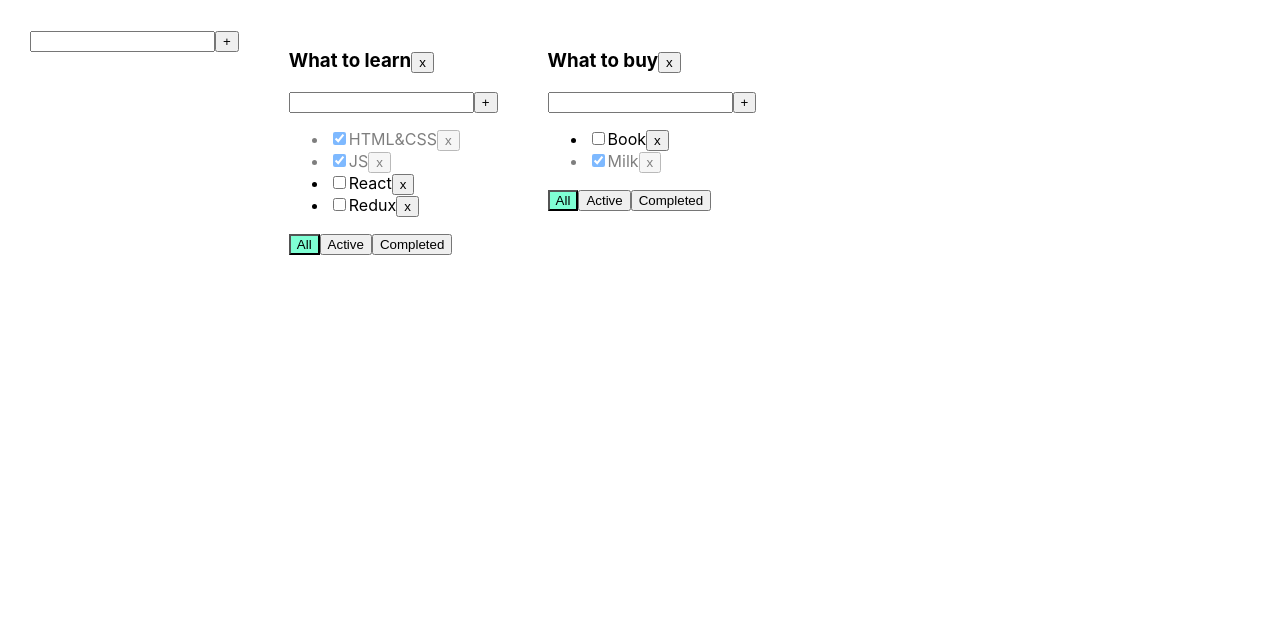
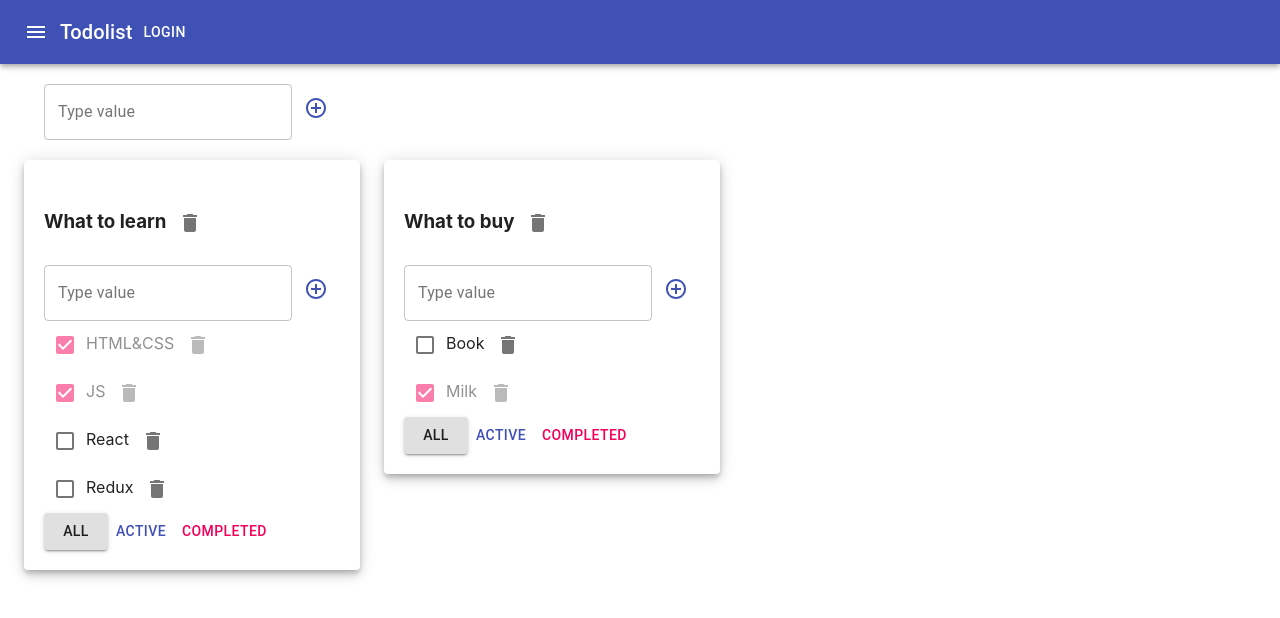
Before and after one commit to Vitali595/TodolistWithDimych, a React (Create React App) app: page / in a window 1280 px wide. Shown: the top 618 px of the page. Built offline with nearby package versions, Linux system fonts and the light colour scheme.

Commit message:
7 lesson

```diff
--- a/package.json
+++ b/package.json
@@ -3,6 +3,8 @@
   "version": "0.1.0",
   "private": true,
   "dependencies": {
+    "@material-ui/core": "^4.11.3",
+    "@material-ui/icons": "^4.11.2",
     "@testing-library/jest-dom": "^4.2.4",
     "@testing-library/react": "^9.3.2",
     "@testing-library/user-event": "^7.1.2",
--- a/src/AddItemForm.tsx
+++ b/src/AddItemForm.tsx
@@ -1,4 +1,6 @@
 import React, {ChangeEvent, KeyboardEvent, useState} from "react";
+import {Button, IconButton, TextField} from "@material-ui/core";
+import {ControlPoint} from "@material-ui/icons";
 
 type AddItemFormPropsType = {
     addItem: (title: string) => void
@@ -27,12 +29,17 @@ export function AddItemForm(props: AddItemFormPropsType) {
     }
     return (
         <div>
-            <input value={newTaskTitle} onChange={onNewTitleChangeHandler}
-                   onKeyPress={onKeyPressHandler}
-                   className={error ? "error" : ""}
+            <TextField value={newTaskTitle}
+                       variant={"outlined"}
+                       label={"Type value"}
+                       onChange={onNewTitleChangeHandler}
+                       onKeyPress={onKeyPressHandler}
+                       error={!!error}
+                       helperText={error}
             />
-            <button onClick={addItem}>+</button>
-            {error && <div className={"error-message"}>{error}</div>}
+            <IconButton onClick={addItem} color={"primary"}>
+                <ControlPoint/>
+            </IconButton>
         </div>
     )
 }
--- a/src/App.css
+++ b/src/App.css
@@ -1,23 +1,3 @@
-.App {
-  padding: 30px;
-  display: flex;
-}
-
-.App > div {
-  margin-right: 50px;
-}
-
-.error {
-  border: red 1px solid;
-}
-
-.error-message {
-  color: red;
-}
-
-.active-filter {
-  background-color: aquamarine;
-}
 
 .is-done {
   opacity: 0.5;
--- a/src/App.tsx
+++ b/src/App.tsx
@@ -3,6 +3,8 @@ import './App.css';
 import {TaskType, Todolist} from "./Todolist";
 import {v1} from "uuid";
 import {AddItemForm} from "./AddItemForm";
+import {AppBar, Button, Container, Grid, IconButton, Paper, Toolbar, Typography} from "@material-ui/core";
+import {Menu} from "@material-ui/icons";
 
 export type FilterValuesType = "all" | "completed" | "active";
 type TodolistType = {
@@ -106,7 +108,22 @@ function App() {
 
     return (
         <div className="App">
+            <AppBar position={"static"}>
+                <Toolbar>
+                    <IconButton edge={"start"} color={"inherit"} aria-label={"menu"}>
+                        <Menu/>
+                    </IconButton>
+                    <Typography variant={"h6"}>
+                        Todolist
+                    </Typography>
+                    <Button color={"inherit"}>Login</Button>
+                </Toolbar>
+            </AppBar>
+            <Container fixed>
+                <Grid container  style={{padding: "20px"}}>
                     <AddItemForm addItem={addTodolist}/>
+                </Grid>
+                <Grid container spacing={3}>
                     {
                         todolists.map(tl => {
                             let tasksForTodolist = tasksObj[tl.id];
@@ -118,7 +135,9 @@ function App() {
                                 tasksForTodolist = tasksForTodolist.filter(t => t.isDone === false);
                             }
 
-                    return <Todolist
+                            return <Grid item>
+                                <Paper elevation={6} style={{padding: "20px"}}>
+                                    <Todolist
                                         key={tl.id}
                                         id={tl.id}
                                         title={tl.title}
@@ -132,8 +151,14 @@ function App() {
                                         filter={tl.filter}
                                         changeTaskTitle={changeTaskTitle}
                                     />
+                                </Paper>
+                            </Grid>
                         })
                     }
+                </Grid>
+
+            </Container>
+
         </div>
     );
 }
--- a/src/EditableSpan.tsx
+++ b/src/EditableSpan.tsx
@@ -1,4 +1,5 @@
 import React, {ChangeEvent, useState} from "react";
+import {TextField} from "@material-ui/core";
 
 type EditableSpanPropsType = {
     title: string
@@ -21,7 +22,7 @@ export function EditableSpan(props: EditableSpanPropsType) {
     const onChangeTitleHandler = (e: ChangeEvent<HTMLInputElement>) => setTitle(e.currentTarget.value)
 
     return editMode
-        ? <input
+        ? <TextField
             value={title}
             onBlur={activateViewMode}
             onChange={onChangeTitleHandler}
--- a/src/Todolist.tsx
+++ b/src/Todolist.tsx
@@ -2,6 +2,8 @@ import React, {ChangeEvent} from "react";
 import {FilterValuesType} from "./App";
 import {AddItemForm} from "./AddItemForm";
 import {EditableSpan} from "./EditableSpan";
+import {Button, Checkbox, IconButton} from "@material-ui/core";
+import {Delete} from "@material-ui/icons";
 
 export type TaskType = {
     id: string
@@ -43,10 +45,12 @@ export function Todolist(props: PropsType) {
     return (
         <div>
             <h3> <EditableSpan title={props.title} onChange={changeTodolistTitle}/>
-                <button onClick={removeTodolist}>x</button>
+                <IconButton onClick={removeTodolist}>
+                    <Delete/>
+                </IconButton>
             </h3>
             <AddItemForm addItem={addTask}/>
-            <ul>
+            <div>
                 {
                     props.tasks.map(t => {
 
@@ -60,28 +64,29 @@ export function Todolist(props: PropsType) {
                             props.changeTaskTitle(t.id, newValue, props.id)
                         }
 
-                        return <li className={t.isDone ? "is-done" : ""} key={t.id}>
-                            <input
-                                type="checkbox"
+                        return <div className={t.isDone ? "is-done" : ""} key={t.id}>
+                            <Checkbox
                                 checked={t.isDone}
                                 onChange={onChangeStatusHandler}
                             />
                             <EditableSpan title={t.title} onChange={onChangeTitleHandler}/>
-                            <button onClick={onRemoveHandler}>x</button>
-                        </li>
+                            <IconButton onClick={onRemoveHandler}>
+                                <Delete/>
+                            </IconButton>
+                        </div>
                     })
                 }
-            </ul>
+            </div>
             <div>
-                <button className={props.filter === "all" ? "active-filter" : ""}
+                <Button variant={props.filter === "all" ? "contained" : "text"}
                         onClick={onAllClickHandler}>All
-                </button>
-                <button className={props.filter === "active" ? "active-filter" : ""}
+                </Button>
+                <Button color={"primary"} variant={props.filter === "active" ? "contained" : "text"}
                         onClick={onActiveClickHandler}>Active
-                </button>
-                <button className={props.filter === "completed" ? "active-filter" : ""}
+                </Button>
+                <Button color={"secondary"} variant={props.filter === "completed" ? "contained" : "text"}
                         onClick={onCompletedClickHandler}>Completed
-                </button>
+                </Button>
             </div>
         </div>
     )
```
Also changed, not shown: 1 other file (tests, documents, lock files or other folders). Lines whose indentation alone changed are shown as unchanged.
